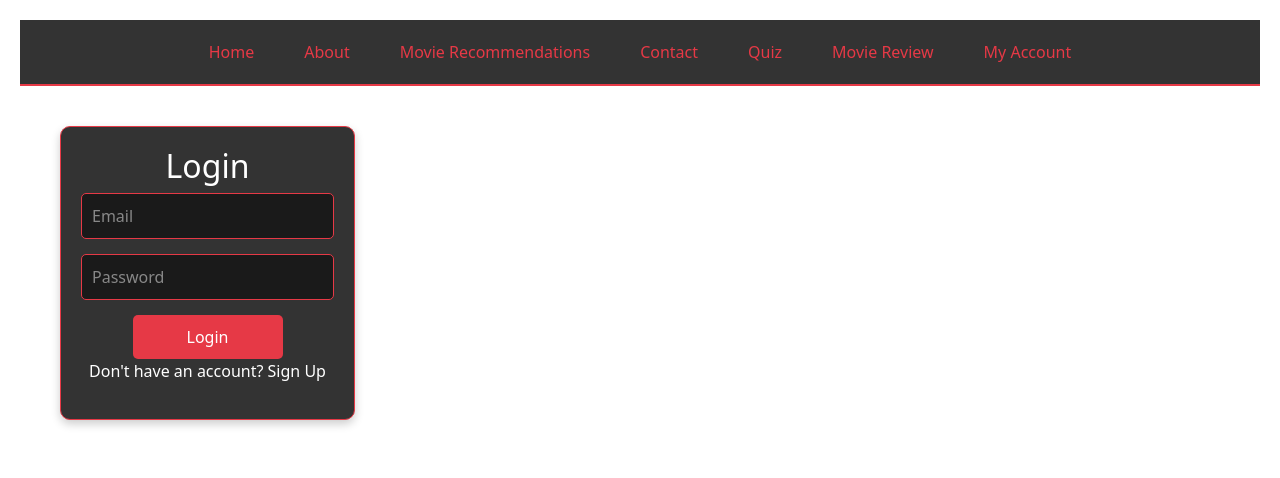
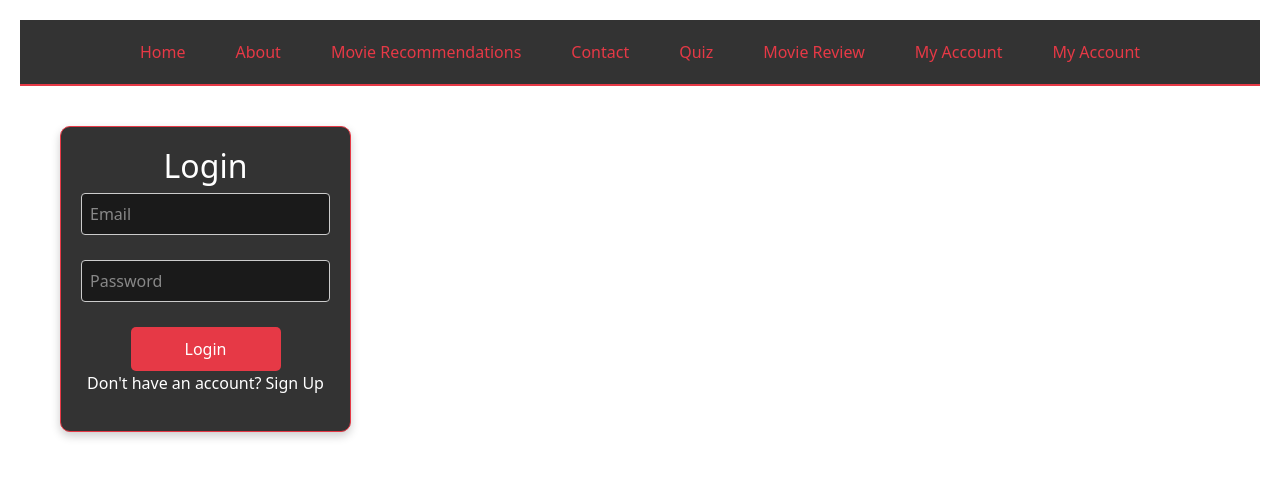
Before and after one commit to Vntage/What-to-Watch, a React (Create React App) app in the folder what-to-watch/: page / in a window 1280 px wide. Shown: the top 478 px of the page. Built offline with nearby package versions, Linux system fonts and the light colour scheme.

Commit message:
Updated tab bar

```diff
--- a/what-to-watch/src/App.js
+++ b/what-to-watch/src/App.js
@@ -10,6 +10,8 @@ import MovieReview from './components/MovieReview';
 import SignUp from './components/SignUp';
 import Login from './components/Login';
 import MyAccount from './components/MyAccount';
+import SubscriptionManager from './components/SubscriptionManager';
+
 
 const App = () => {
   const [activeTab, setActiveTab] = useState('Login');
@@ -30,8 +32,12 @@ const App = () => {
         return <MovieReview />;
       case 'MyAccount' :
         return <MyAccount />;
+      case 'SubscriptionManager' :
+        return <SubscriptionManager />;
       case 'Login' :
         return <Login />;
+      case 'SignUp' :
+        return <SignUp />;
       default:
         return null;
     }
@@ -82,6 +88,11 @@ const App = () => {
             onClick={() => setActiveTab('MyAccount')}>
               My Account
           </button>
+          <button
+            className={`tab ${activeTab === 'SubscriptionManager' ? 'active' : ''}`}
+            onClick={() => setActiveTab('SubscriptionManager')}>
+              My Account
+          </button>
         </nav>
         <main className="content">{renderContent()}</main>
       </div>
```
